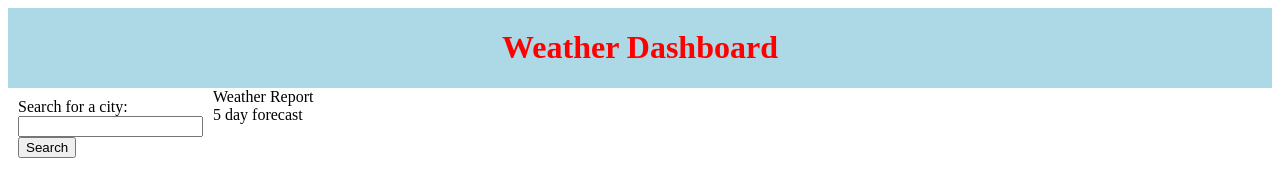
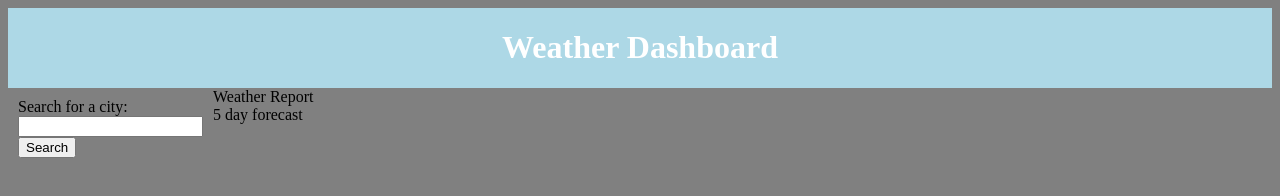
Before and after one commit to astrodog5150/Weather-App, a plain HTML site: page index.html in a window 1280 px wide. Drawn offline with Linux system fonts and the light colour scheme.

Commit message:
added grey background

```diff
--- a/assets/style.css
+++ b/assets/style.css
@@ -1,12 +1,17 @@
+body {
+    background-color: grey;
+}
+
 main {
     display: flex;
+
 }
 
 header {
     display: flex;
     justify-content: center;
     background-color: lightblue;
-    color: red;
+    color: white;
 }
 
 
```
